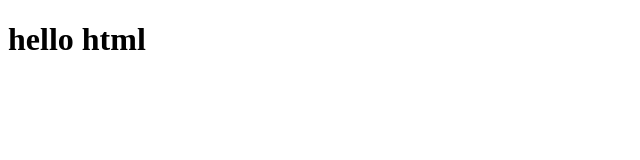
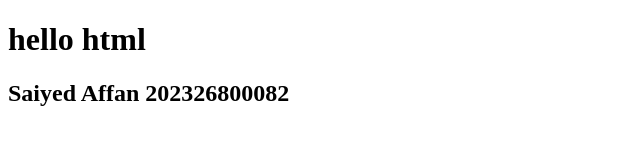
Before and after one commit to iaffn/affan_ct_82, a plain HTML site: page index.html in a window 1280 px wide. Shown: the whole page, without its empty margins (0-640 px from the left). Drawn offline with Linux system fonts and the light colour scheme.

Commit message:
first commit

```diff
--- a/index.html
+++ b/index.html
@@ -7,5 +7,6 @@
 </head>
 <body>
     <H1> hello html</H1>
+  <h2>Saiyed Affan 202326800082</h2>
 </body>
 </html>
```
